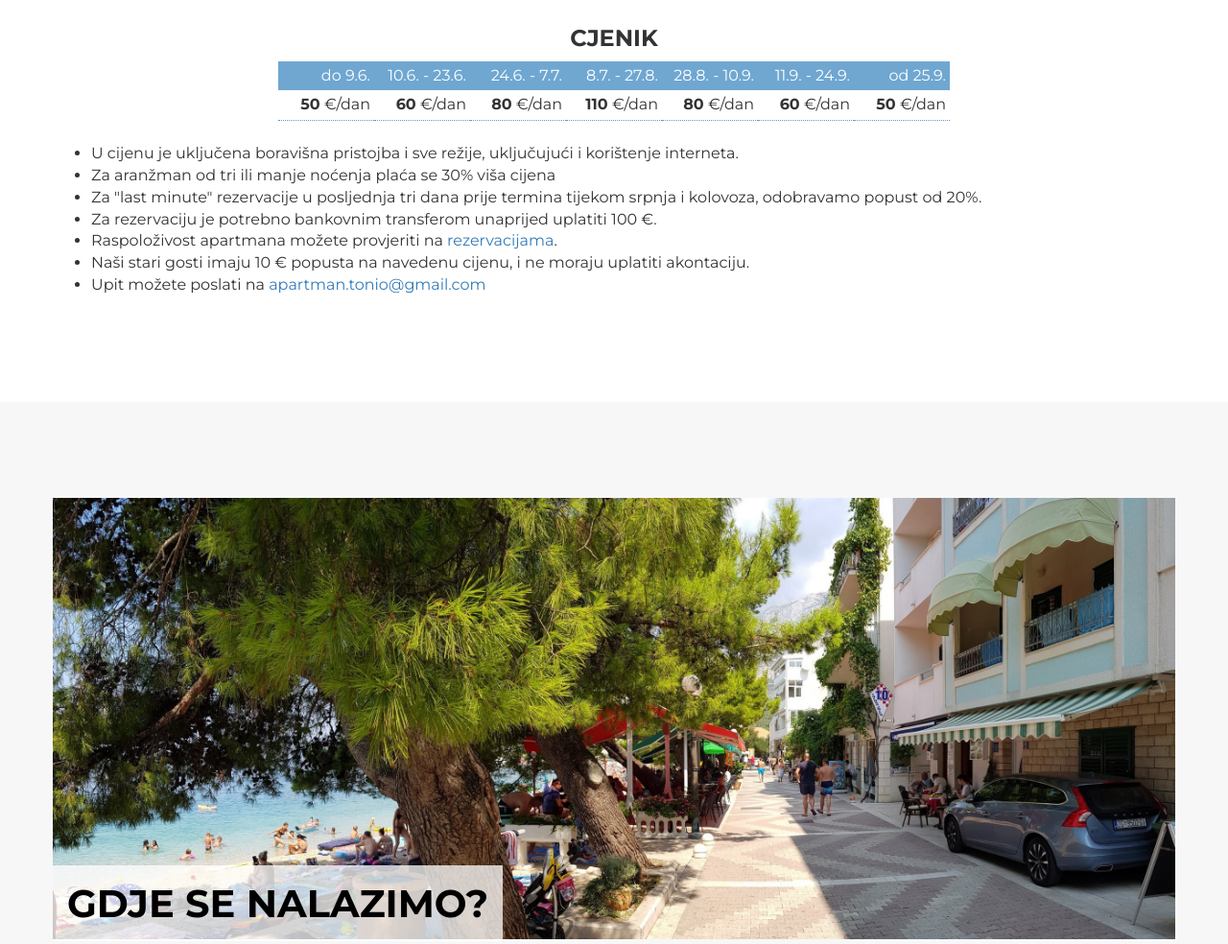
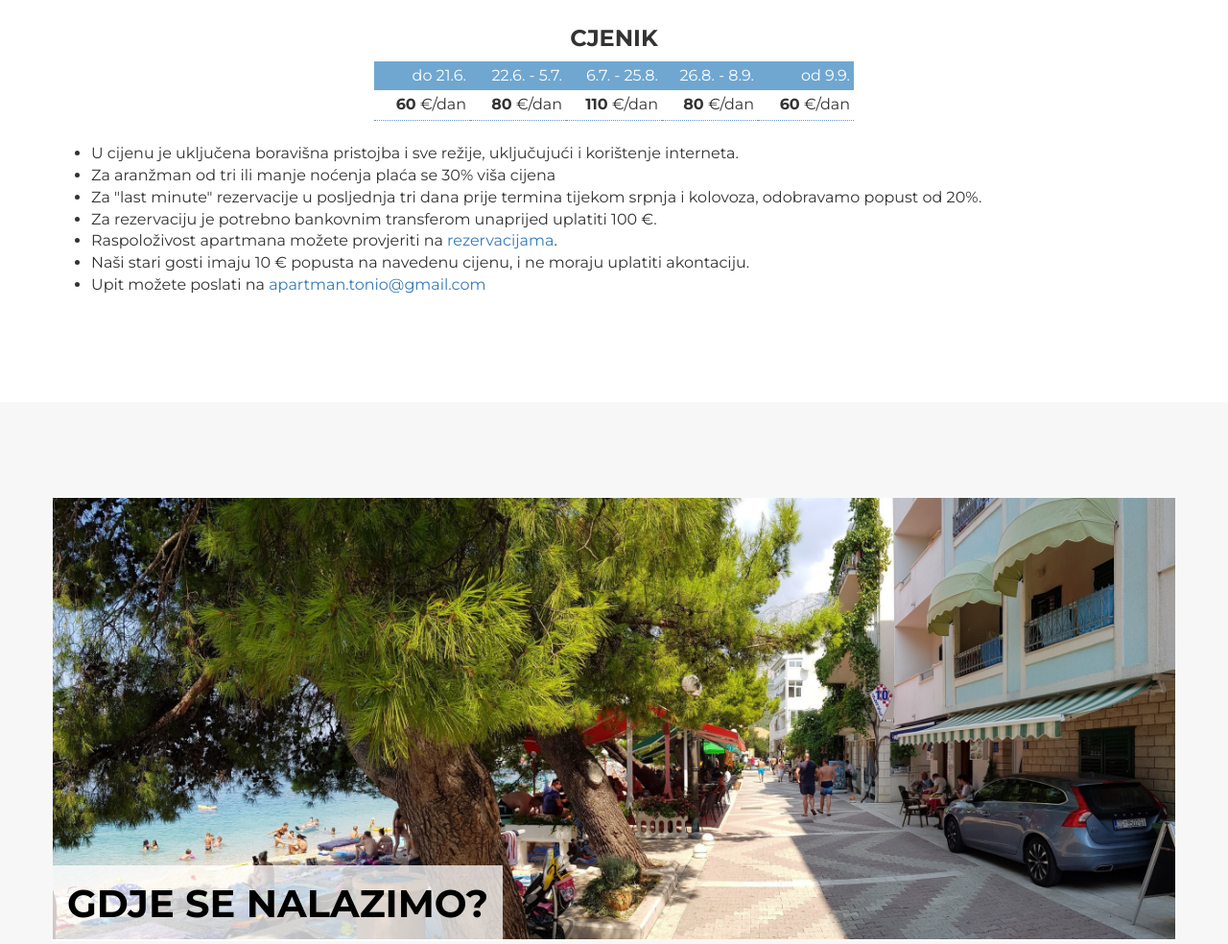
Before and after one commit to hrvojesimic/aptonio, a plain HTML site: page index.html in a window 1280 px wide. Shown: the part 3138-4122 px from the top of the page at 96% size. Drawn offline with nearby package versions, Linux system fonts and the light colour scheme; some packages are replaced by stand-ins of ours; a script that the page names is missing.

Commit message:
cjenik 2024

```diff
--- a/index.html
+++ b/index.html
@@ -243,26 +243,20 @@
                 <table class="mainTable" style="margin: auto;">
                   <tbody>
                     <tr>
-                <td class="headerCell" en="until June 9">
-                      do 9.6.
-                    </td><td class="headerCell" en="June 10 - 23">
-                      10.6. - 23.6.
-                    </td><td class="headerCell" en="June 24 - July 7">
-                      24.6. - 7.7.
-                    </td><td class="headerCell" en="July 8 - Aug 27">
-                      8.7. - 27.8.
-                    </td><td class="headerCell" en="Aug 28 - Sep 10">
-                      28.8. - 10.9.
-                    </td><td class="headerCell" en="Sep 11 - 24">
-                      11.9. - 24.9.
-                    </td><td class="headerCell" en="after Sep 24">
-                      od 25.9.
+                <td class="headerCell" en="until June 21">
+                      do 21.6.
+                    </td><td class="headerCell" en="June 22 - July 5">
+                      22.6. - 5.7.
+                    </td><td class="headerCell" en="July 6 - Aug 25">
+                      6.7. - 25.8.
+                    </td><td class="headerCell" en="Aug 26 - Sep 8">
+                      26.8. - 8.9.
+                    </td><td class="headerCell" en="after Sep 8">
+                      od 9.9.
                     </td>
                 </tr>
                 <tr>
                     <td class="itemCell">
-                      <b>50</b> <apan en="€/day">€/dan</apan>
-                    </td><td class="itemCell">
                       <b>60</b> <apan en="€/day">€/dan</apan>
                     </td><td class="itemCell">
                       <b>80</b> <apan en="€/day">€/dan</apan>
@@ -272,8 +266,6 @@
                       <b>80</b> <apan en="€/day">€/dan</apan>
                     </td><td class="itemCell">
                       <b>60</b> <apan en="€/day">€/dan</apan>
-                    </td><td class="itemCell">
-                      <b>50</b> <apan en="€/day">€/dan</apan>
                     </td>
              </tr>
                   </tbody>
@@ -333,7 +325,7 @@
   <div class="container">
     <div class="row">
         <div class="col-md-12 text-center">
-            <h2 class="section-heading" en="Available dates in 2023">Slobodni termini 2023.</h2>
+            <h2 class="section-heading" en="Available dates in 2024">Slobodni termini 2024.</h2>
             <h3 class="section-subheading text-muted" en="All of the days still available are shown in our calendar:">Pronađite slobodan termin u našem kalendaru:</h3>
         </div>
     </div>
@@ -870,7 +862,7 @@
     <div class="container">
         <div class="row">
             <div class="col-md-4">
-                <span class="copyright">© Apartman Tonio 2010-2023</span>
+                <span class="copyright">© Apartman Tonio 2010-2024</span>
             </div>
             <div class="col-md-4">
                 <ul class="list-inline social-buttons">
--- a/script.js
+++ b/script.js
@@ -1,6 +1,6 @@
 let lang = "hr";
 
-const year = 2023;
+const year = 2024;
 const weekdays = {
   hr: "pon uto sri čet pet sub ned".split(" "),
   en: "Mon Tue Wed Thu Fri Sat Sun".split(" ")
@@ -10,18 +10,7 @@ const monthNames = {
   en: {5: "May", 6: "June", 7: "July", 8: "August", 9: "September", 10: "October"}
 };
 const reservations = [
-  ["2023-06-08", "2023-06-11"], // mi
-  ["2023-06-11", "2023-06-18"], // ?
-  ["2023-06-18", "2023-06-25"], // Đulančić
-  ["2023-06-25", "2023-07-02"], // Božić
-  ["2023-07-02", "2023-07-09"], // Sanja K.
-  ["2023-07-10", "2023-07-19"], // Ervin Tokić
-  ["2023-07-19", "2023-07-27"], // trener od Tokića
-  ["2023-07-30", "2023-08-09"], // mi
-  ["2023-08-10", "2023-08-21"], // Jana Gubalova
-  ["2023-08-22", "2023-08-28"], // Dražen Šerepec
-  ["2023-08-28", "2023-09-03"], // Aida Mašić (do 2.9.)
-  ["2023-09-03", "2023-09-10"], // ?
+//  ["2023-09-03", "2023-09-10"], // ?
 ];
 
 function occupied(date) {
```
